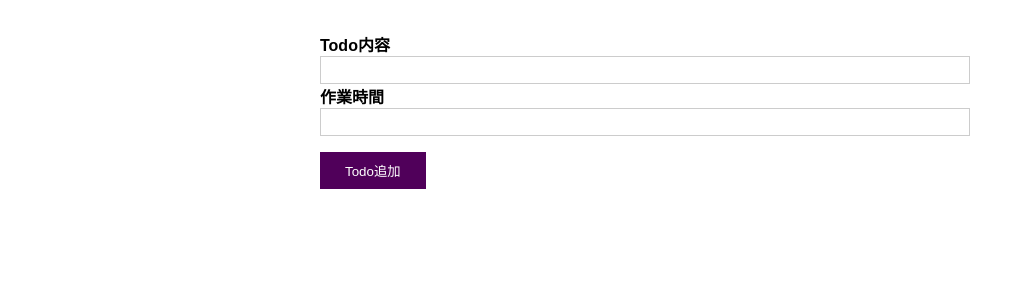
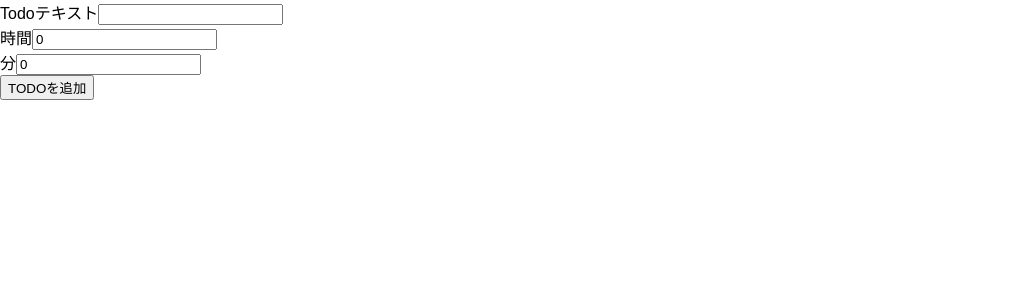
Before and after one commit to kouta222/Todo, a React (Create React App) app: page / in a window 1280 px wide. Shown: the top 300 px of the page, without its empty margins (0-1033 px from the left). Built offline with nearby package versions, Linux system fonts and the light colour scheme.

Commit message:
メモを挿入

```diff
--- a/src/App.tsx
+++ b/src/App.tsx
@@ -3,6 +3,7 @@ import TodoList from "./components/Todo/TodoList";
 import NewTodo from "./components/NewTodo/Newtodo";
 import { Todo } from "./models/todo.model";
 
+// ローカルストレージ
 const App: React.FC = () => {
   const [todos, setTodos] = useState<Todo[]>([]);
 
@@ -13,6 +14,7 @@ const App: React.FC = () => {
     }
   }, []);
 
+  // Todoの追加
   const todoAddHandler = (text: string, timer: number) => {
     setTodos((prevTodos) => {
       const updatedTodos = [
--- a/src/components/NewTodo/Newtodo.tsx
+++ b/src/components/NewTodo/Newtodo.tsx
@@ -1,36 +1,53 @@
-import React, { useRef } from "react";
-import "./NewTodo.css";
+import React, { useState } from "react";
 
-type NewTodoProps = {
+interface NewTodoProps {
   onAddTodo: (text: string, timer: number) => void;
-};
+}
 
 const NewTodo: React.FC<NewTodoProps> = (props) => {
-  const textInputRef = useRef<HTMLInputElement>(null);
-  const timerInputRef = useRef<HTMLInputElement>(null);
+  const [enteredText, setEnteredText] = useState("");
+  const [enteredHours, setEnteredHours] = useState(0);
+  const [enteredMinutes, setEnteredMinutes] = useState(0);
 
   const todoSubmitHandler = (event: React.FormEvent) => {
     event.preventDefault();
-    const enteredText = textInputRef.current!.value;
-    const enteredTimer = timerInputRef.current!.value;
-
-    const enteredTimerNumber = Number(enteredTimer);
-    if (isNaN(enteredTimerNumber)) {
-      return;
-    }
-
-    props.onAddTodo(enteredText, enteredTimerNumber);
+    const timer = enteredHours * 60 + enteredMinutes;
+    props.onAddTodo(enteredText, timer);
+    setEnteredText("");
+    setEnteredHours(0);
+    setEnteredMinutes(0);
   };
 
   return (
     <form onSubmit={todoSubmitHandler}>
-      <div className="form-control">
-        <label htmlFor="todo-text">Todo内容</label>
-        <input type="text" id="todo-text" ref={textInputRef} />
-        <label htmlFor="todo-timer">作業時間</label>
-        <input type="number" id="todo-timer" ref={timerInputRef} />
+      <div>
+        <label htmlFor="text">Todoテキスト</label>
+        <input
+          type="text"
+          id="text"
+          value={enteredText}
+          onChange={(event) => setEnteredText(event.target.value)}
+        />
       </div>
-      <button type="submit">Todo追加</button>
+      <div>
+        <label htmlFor="hours">時間</label>
+        <input
+          type="number"
+          id="hours"
+          value={enteredHours}
+          onChange={(event) => setEnteredHours(+event.target.value)}
+        />
+      </div>
+      <div>
+        <label htmlFor="minutes">分</label>
+        <input
+          type="number"
+          id="minutes"
+          value={enteredMinutes}
+          onChange={(event) => setEnteredMinutes(+event.target.value)}
+        />
+      </div>
+      <button type="submit">TODOを追加</button>
     </form>
   );
 };
--- a/src/components/Todo/TodoList.tsx
+++ b/src/components/Todo/TodoList.tsx
@@ -1,12 +1,10 @@
-// TodoList.tsx
-
 import React from "react";
 import TodoItem from "../TodoItem/TodoItem";
 
 interface TodoListProps {
   items: { id: string; text: string; timer: number }[];
   onDeleteTodo: (id: string) => void;
-  onUpdateTodo: (todoId: string, newText: string, newTimer: number) => void;
+  onUpdateTodo: (id: string, newText: string, newTimer: number) => void;
 }
 
 const TodoList: React.FC<TodoListProps> = (props) => {
--- a/tsconfig.json
+++ b/tsconfig.json
@@ -18,7 +18,7 @@
     "resolveJsonModule": true,
     "isolatedModules": true,
     "noEmit": true,
-    "jsx": "react-jsx"
+    "jsx": "preserve"
   },
   "include": [
     "src"
```
Also changed, not shown: package.json (+9 -6 lines), 1 other file (tests, documents, lock files or other folders).
